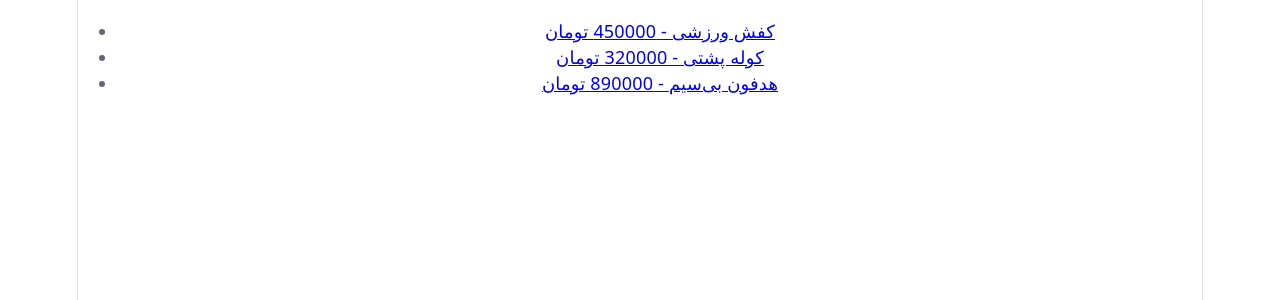
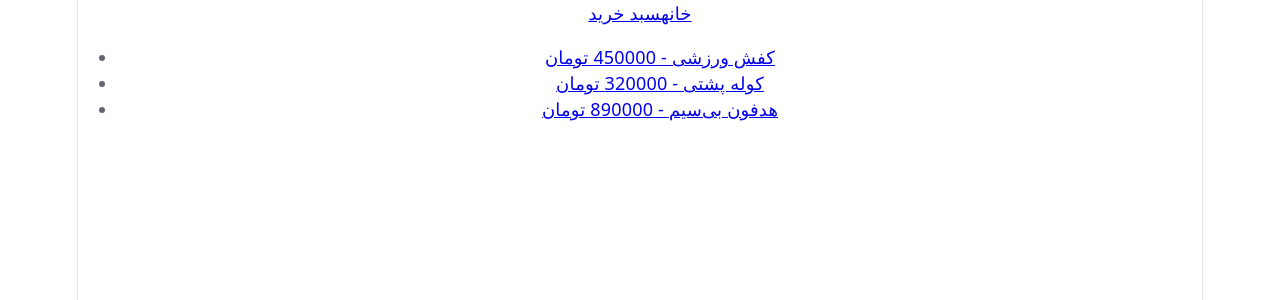
Before and after one commit to aida-hashemi/shop-app, a React (Vite) app: page / in a window 1280 px wide. Shown: the top 300 px of the page. Built offline with nearby package versions, Linux system fonts and the light colour scheme.

Commit message:
add navbar component

```diff
--- a/src/App.jsx
+++ b/src/App.jsx
@@ -2,14 +2,18 @@ import { Routes, Route } from "react-router-dom";
 import Home from "./pages/Home";
 import ProductDetail from "./pages/ProductDetail";
 import Cart from "./pages/Cart";
+import Navbar from "./Navbar";
 
 function App() {
   return (
-    <Routes>
-      <Route path="/" element={<Home />} />
-      <Route path="/products/:id" element={<ProductDetail />} />
-      <Route path="/cart" element={<Cart />} />
-    </Routes>
+    <div>
+      <Navbar />
+      <Routes>
+        <Route path="/" element={<Home />} />
+        <Route path="/products/:id" element={<ProductDetail />} />
+        <Route path="/cart" element={<Cart />} />
+      </Routes>
+    </div>
   );
 }
 
--- /dev/null
+++ b/src/Navbar.jsx
@@ -0,0 +1,11 @@
+import { Link } from "react-router-dom";
+function Navbar() {
+  return (
+    <nav>
+      <Link to="/">خانه</Link>
+
+      <Link to="/cart">سبد خرید</Link>
+    </nav>
+  );
+}
+export default Navbar;
```
